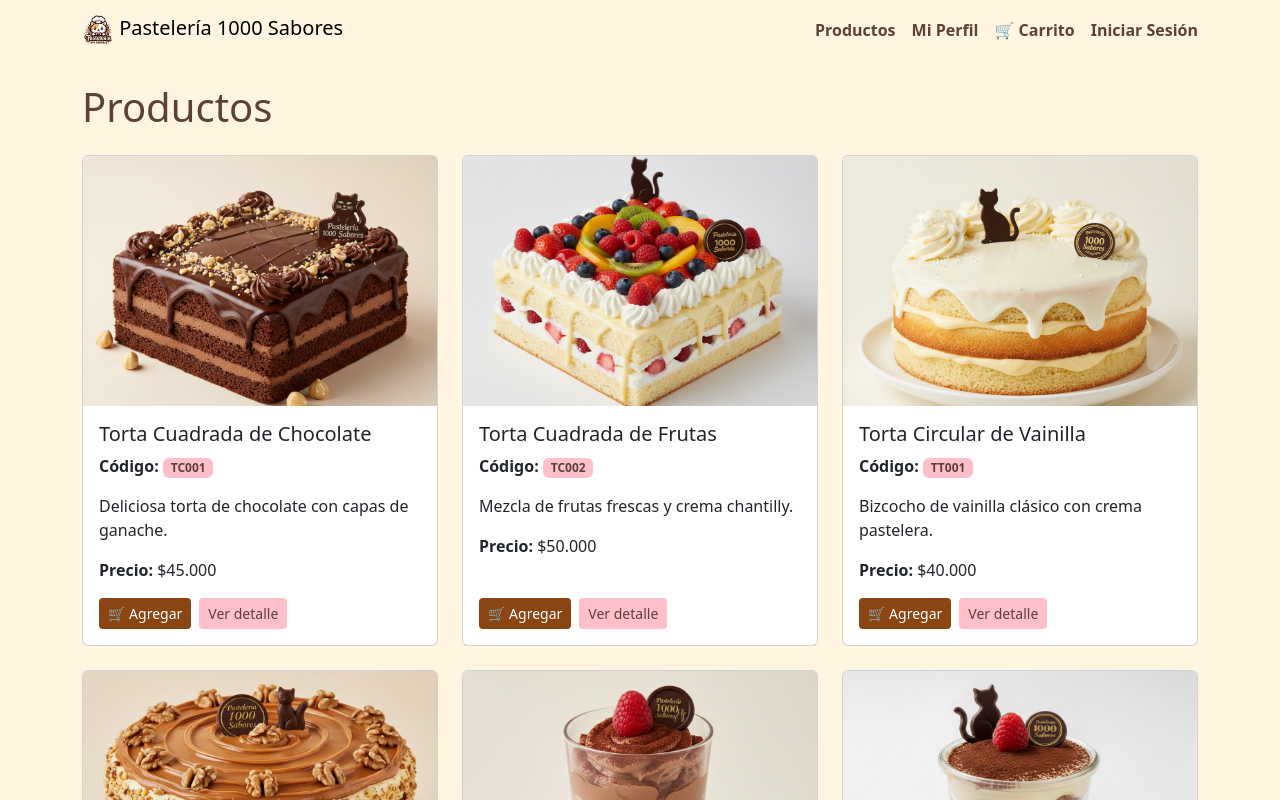
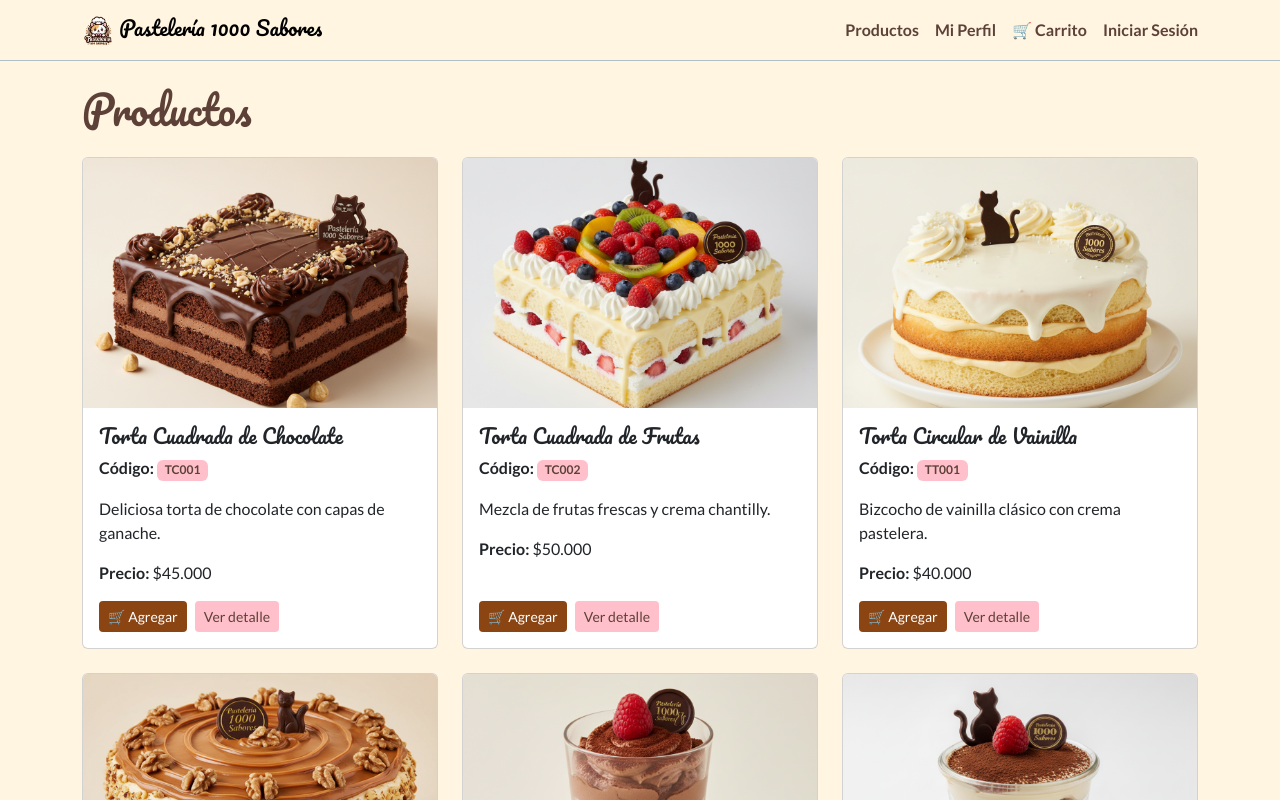
Before and after one commit to Vi8let/Pasteleria-1000-Sabores, a React (Vite) app in the folder pasteleria-react/: page /productos in a window 1280 px wide. Shown: the top 800 px of the page. Built offline with nearby package versions, Linux system fonts and the light colour scheme.

Commit message:
Cuarto avance: ajustes de fuentes y aplicación de totales y descuentos en el carrito

```diff
--- a/pasteleria-react/index.html
+++ b/pasteleria-react/index.html
@@ -4,6 +4,8 @@
     <meta charset="UTF-8" />
     <meta name="viewport" content="width=device-width, initial-scale=1.0" />
     <title>Pastelería 1000 Sabores</title>
+    <link href="https://fonts.googleapis.com/css2?family=Lato:wght@400;700&family=Pacifico&display=swap" rel="stylesheet">
+    <link rel="icon" type="image/png" href="/assets/img/logo.png">
   </head>
   <body>
     <div id="root"></div>
--- a/pasteleria-react/src/components/Navbar.jsx
+++ b/pasteleria-react/src/components/Navbar.jsx
@@ -1,18 +1,47 @@
+import { useEffect, useState } from 'react'
 import { Link } from 'react-router-dom'
+import { getCart } from '../services/cartService.js'
+import { getSessionUser, logout } from '../services/authService.js'
 
 export default function Navbar() {
+  const [cartCount, setCartCount] = useState(0)
+  const [user, setUser] = useState(getSessionUser())
+
+  useEffect(()=>{
+    const initial = getCart().reduce((s,i)=> s + i.cantidad, 0)
+    setCartCount(initial)
+    const onCart = (e)=> setCartCount(e.detail?.total ?? 0)
+    const onSession = ()=> setUser(getSessionUser())
+    window.addEventListener('cart:updated', onCart)
+    window.addEventListener('session:changed', onSession)
+    return ()=>{
+      window.removeEventListener('cart:updated', onCart)
+      window.removeEventListener('session:changed', onSession)
+    }
+  }, [])
+
+  const isAdmin = user?.rol === 'admin'
+  const isVendedor = user?.rol === 'vendedor'
+
   return (
-    <nav className="navbar navbar-expand-lg" style={{ backgroundColor: '#FFF5E1' }}>
+    <nav className="navbar navbar-expand-lg">
       <div className="container">
         <Link className="navbar-brand" to="/">
-          <img src="/assets/img/logo.png" alt="Logo Pastelería 1000 Sabores" width="32" height="32" className="align-text-top" />{' '}
+          <img src="/assets/img/logo.png" alt="Logo Pastelería 1000 Sabores" width="32" height="32" className="logo-svg" />{' '}
           Pastelería 1000 Sabores
         </Link>
-        <div className="ms-auto d-flex gap-3">
+        <div className="ms-auto d-flex gap-3 align-items-center">
           <Link className="nav-link" to="/productos">Productos</Link>
-          <Link className="nav-link" to="/perfil">Mi Perfil</Link>
-          <Link className="nav-link" to="/carrito">🛒 Carrito</Link>
-          <Link className="nav-link" to="/login">Iniciar Sesión</Link>
+          {!isAdmin && <Link className="nav-link" to="/perfil">Mi Perfil</Link>}
+          {!isAdmin && (
+            <Link className="nav-link" to="/carrito">{cartCount>0? `🛒 Carrito (${cartCount})` : '🛒 Carrito'}</Link>
+          )}
+          {isAdmin && <Link className="nav-link" to="/admin">Admin</Link>}
+          {user ? (
+            <button className="btn btn-link nav-link" onClick={logout}>Cerrar Sesión</button>
+          ) : (
+            <Link className="nav-link" to="/login">Iniciar Sesión</Link>
+          )}
         </div>
       </div>
     </nav>
--- a/pasteleria-react/src/pages/Carrito.jsx
+++ b/pasteleria-react/src/pages/Carrito.jsx
@@ -1,5 +1,7 @@
 import { useEffect, useState } from 'react'
 import { getCart, updateQuantity, removeItem, clearCart } from '../services/cartService.js'
+import { getSessionUser } from '../services/authService.js'
+import { calcularDescuentos } from '../services/discountService.js'
 
 export default function Carrito(){
   const [cart, setCart] = useState([])
@@ -22,6 +24,9 @@ export default function Carrito(){
   }
 
   const subtotal = cart.reduce((s,i)=> s + i.precio * i.cantidad, 0)
+  const usuario = getSessionUser()
+  const { mejor } = calcularDescuentos(usuario, subtotal)
+  const total = subtotal - (mejor?.monto || 0)
 
   if (cart.length === 0){
     return (
@@ -68,11 +73,18 @@ export default function Carrito(){
       <div className="card">
         <div className="card-body d-flex justify-content-between align-items-center">
           <div>
-            <strong>Subtotal:</strong> ${subtotal.toLocaleString('es-CL')}
+            <div><strong>Subtotal:</strong> ${subtotal.toLocaleString('es-CL')}</div>
+            {mejor?.monto>0 && (
+              <div className="text-success">
+                <strong>Descuento ({mejor.porcentaje}%):</strong> -${mejor.monto.toLocaleString('es-CL')}<br/>
+                <small>{mejor.descripcion}</small>
+              </div>
+            )}
+            <div className="h5" style={{color:'#8B4513'}}><strong>Total:</strong> ${total.toLocaleString('es-CL')}</div>
           </div>
           <div className="d-flex gap-2">
             <button className="btn btn-danger" onClick={vaciar}>Vaciar carrito</button>
-            <button className="btn btn-primary" onClick={()=>alert('Compra simulada (descuentos se agregan en el siguiente hito).')}>Finalizar compra</button>
+            <button className="btn btn-primary" onClick={()=>alert(`Compra confirmada por $${total.toLocaleString('es-CL')}`)}>Finalizar compra</button>
           </div>
         </div>
       </div>
--- /dev/null
+++ b/pasteleria-react/src/services/authService.js
@@ -0,0 +1,15 @@
+const SESSION_KEY = 'sessionUser'
+
+export function getSessionUser(){
+  try { return JSON.parse(localStorage.getItem(SESSION_KEY) || 'null') } catch { return null }
+}
+
+export function setSessionUser(user){
+  localStorage.setItem(SESSION_KEY, JSON.stringify(user))
+  window.dispatchEvent(new CustomEvent('session:changed', { detail: user }))
+}
+
+export function logout(){
+  localStorage.removeItem(SESSION_KEY)
+  window.dispatchEvent(new CustomEvent('session:changed', { detail: null }))
+}
--- a/pasteleria-react/src/services/cartService.js
+++ b/pasteleria-react/src/services/cartService.js
@@ -6,6 +6,8 @@ export function getCart(){
 
 export function saveCart(cart){
   localStorage.setItem(CART_KEY, JSON.stringify(cart))
+  const total = cart.reduce((s,i)=> s + i.cantidad, 0)
+  window.dispatchEvent(new CustomEvent('cart:updated', { detail: { total } }))
 }
 
 export function addToCart(product, cantidad = 1){
--- /dev/null
+++ b/pasteleria-react/src/services/discountService.js
@@ -0,0 +1,42 @@
+export function esUsuarioDuoc(correo){
+  return correo && (correo.includes('@duoc.cl') || correo.includes('@profesor.duoc.cl'))
+}
+
+export function esCumpleanos(fechaNacimiento){
+  if (!fechaNacimiento) return false
+  const hoy = new Date()
+  const nacimiento = new Date(fechaNacimiento)
+  return hoy.getMonth() === nacimiento.getMonth() && hoy.getDate() === nacimiento.getDate()
+}
+
+export function calcularEdad(fechaNacimiento){
+  if (!fechaNacimiento) return 0
+  const hoy = new Date()
+  const nacimiento = new Date(fechaNacimiento)
+  let edad = hoy.getFullYear() - nacimiento.getFullYear()
+  const mes = hoy.getMonth() - nacimiento.getMonth()
+  if (mes < 0 || (mes === 0 && hoy.getDate() < nacimiento.getDate())) edad--
+  return edad
+}
+
+// Devuelve lista de descuentos posibles y luego el mejor.
+export function calcularDescuentos(usuario, subtotal){
+  const descuentos = []
+  if (!usuario || subtotal <= 0) return { descuentos, mejor: { porcentaje:0, monto:0, descripcion:'' } }
+
+  if (usuario.codigoDescuento === 'FELICES50'){
+    descuentos.push({ tipo:'felices50', porcentaje:10, monto: subtotal*0.1, descripcion:'🎉 FELICES50 (10%)' })
+  }
+
+  if (esUsuarioDuoc(usuario.correo) && esCumpleanos(usuario.fechaNacimiento)){
+    // En esta base simple, consideramos 1 torta gratis equivalente al 20% del subtotal si existe
+    descuentos.push({ tipo:'cumpleanos', porcentaje:20, monto: subtotal*0.2, descripcion:'🎂 Cumpleaños DUOC (torta gratis aprox.)' })
+  }
+
+  if (calcularEdad(usuario.fechaNacimiento) >= 50){
+    descuentos.push({ tipo:'senior', porcentaje:50, monto: subtotal*0.5, descripcion:'👴 Senior 50+ (50%)' })
+  }
+
+  const mejor = descuentos.reduce((max, d) => d.porcentaje > max.porcentaje ? d : max, { porcentaje:0, monto:0, descripcion:'' })
+  return { descuentos, mejor }
+}
--- a/pasteleria-react/src/styles.css
+++ b/pasteleria-react/src/styles.css
@@ -2,8 +2,15 @@
 body {
     background-color: #FFF5E1;
     color: #5D4037;
-    font-family: system-ui, -apple-system, Segoe UI, Roboto, Helvetica, Arial, sans-serif;
+    font-family: 'Lato', Arial, sans-serif;
 }
 
-.navbar .nav-link { font-weight: 700; color: #5D4037; }
-.navbar .nav-link:hover { color: #8B4513; }
+h1, h2, h3, h4, h5, h6, .navbar-brand {
+    font-family: 'Pacifico', cursive;
+}
+
+.navbar { background-color: #FFF5E1 !important; border-bottom: 1px solid #B0BEC5; }
+.navbar .nav-link { font-weight: 700; color: #5D4037 !important; }
+.navbar .nav-link:hover { color: #8B4513 !important; }
+
+.logo-svg { width: 32px; height: 32px; vertical-align: middle; }
```
